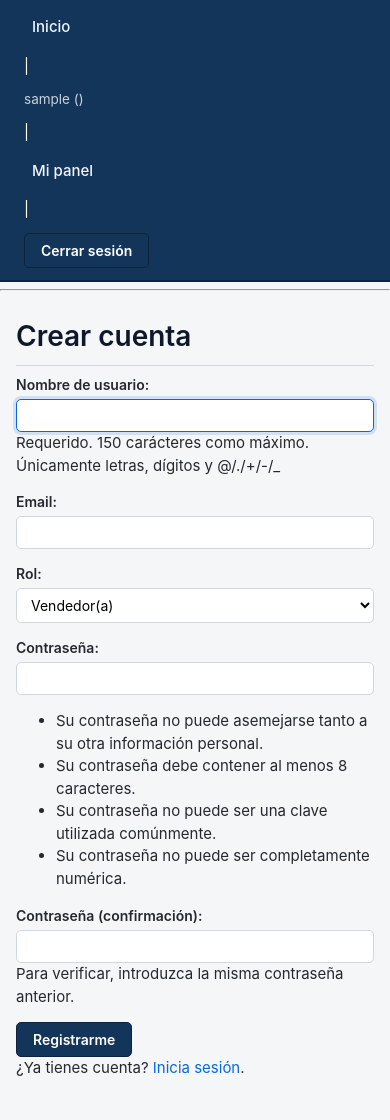
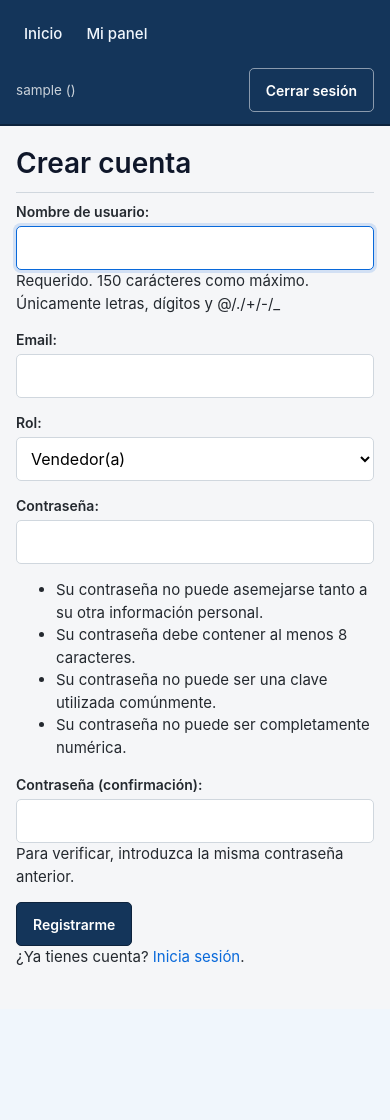
Before and after one commit to 0seroso/isf1, a Django app: page /auth/registro/ in a window 390 px wide. After the commit the page ends 965 px from the top, so only its background shows below. Run offline with Django 5.2, Linux system fonts and the light colour scheme; the visitor is signed in with stand-in values (Sample User, id 1).

Commit message:
style(interfaz): adapta navegacion y vistas para celular

```diff
--- a/u-pedidos/static/css/estilos.css
+++ b/u-pedidos/static/css/estilos.css
@@ -88,8 +88,45 @@ nav form button:hover {
 /* Contenedor principal */
 main {
   max-width: var(--max-width);
+  min-width: 0;
   margin: 24px auto 40px auto;
   padding: 0 16px;
+  overflow-wrap: anywhere;
+}
+
+.enlace-saltar {
+  position: absolute;
+  top: 8px;
+  left: 8px;
+  z-index: 10;
+  transform: translateY(-200%);
+  padding: 10px 14px;
+  background: #ffffff;
+}
+
+.enlace-saltar:focus {
+  transform: translateY(0);
+}
+
+.nav-enlaces,
+.nav-cuenta {
+  display: flex;
+  flex-wrap: wrap;
+  align-items: center;
+  gap: 8px;
+  min-width: 0;
+}
+
+.nav-cuenta {
+  margin-left: auto;
+}
+
+.nav-identidad {
+  overflow-wrap: anywhere;
+}
+
+.nav-salir {
+  margin: 0;
 }
 
 /* Títulos y textos */
@@ -564,13 +601,119 @@ a:hover {
   color: var(--color-danger);
 }
 
+.tabla-responsive {
+  max-width: 100%;
+  overflow-x: auto;
+}
+
+.tabla-responsive table {
+  min-width: 700px;
+}
+
+.tabla-responsive th {
+  white-space: nowrap;
+}
+
+.filtros button.chip {
+  border-radius: 16px;
+  background: #f6f8fa;
+  color: var(--color-text-muted);
+}
+
+.filtros button.chip.activo {
+  background: var(--color-primary);
+  border-color: var(--color-primary);
+  color: #ffffff;
+}
+
+nav .nav-salir button {
+  background: transparent;
+  border-color: rgba(255, 255, 255, 0.5);
+  color: #ffffff;
+}
+
+nav .nav-salir button:hover {
+  background: rgba(255, 255, 255, 0.2);
+}
+
+a:focus-visible,
+button:focus-visible,
+.tabla-responsive:focus-visible {
+  outline: 3px solid #0969da;
+  outline-offset: 3px;
+}
+
 /* Pantalla pequeña / móviles */
 @media (max-width: 600px) {
   nav {
     flex-direction: column;
     align-items: flex-start;
+    padding: 12px 16px;
+  }
+  .nav-enlaces,
+  .nav-cuenta {
+    width: 100%;
+  }
+  .nav-cuenta {
+    margin-left: 0;
+  }
+  .nav-identidad {
+    flex: 1;
+    min-width: 0;
+  }
+  nav a,
+  nav button,
+  form button[type="submit"],
+  input,
+  select {
+    min-height: 44px;
+  }
+  nav a {
+    display: inline-flex;
+    align-items: center;
+  }
+  input,
+  select,
+  textarea {
+    font-size: 16px;
+  }
+  .acciones a,
+  .pedido-resumen a {
+    display: inline-flex;
+    align-items: center;
+    min-height: 44px;
+  }
+  main {
+    margin-top: 16px;
   }
   .productos {
-    grid-template-columns: 1fr;
+    grid-template-columns: minmax(0, 1fr);
+  }
+  .producto-cabecera {
+    flex-wrap: wrap;
+  }
+  .pedido-seccion form {
+    flex-wrap: wrap;
+  }
+  .pedido-seccion input[type="number"] {
+    width: 80px;
+  }
+  .pedido-seccion button[type="submit"] {
+    flex-basis: 100%;
+  }
+  .filtros select {
+    min-width: 0;
+    max-width: 100%;
+  }
+  .pedido-cabecera,
+  .pedido-resumen {
+    align-items: flex-start;
+  }
+  .detalle-pedido > div {
+    flex-direction: column;
+  }
+  .tarjeta-pedido,
+  .confirmacion-reserva {
+    padding: 12px;
   }
 }
--- a/u-pedidos/templates/base.html
+++ b/u-pedidos/templates/base.html
@@ -7,28 +7,34 @@
   <link rel="stylesheet" href="{% static 'css/estilos.css' %}">
 </head>
 <body>
-  <nav>
-    <a href="/">Inicio</a>
-    {% if user.is_authenticated %}
+  <a class="enlace-saltar" href="#contenido">Saltar al contenido</a>
+  <nav aria-label="Navegación principal">
+    <div class="nav-enlaces">
+      <a href="/">Inicio</a>
       {% if user.rol == "comprador" %}
-      | <a href="{% url 'productos:catalogo' %}">Catálogo</a>
-      | <a href="{% url 'pedidos:mis_pedidos' %}">Mis pedidos</a>
+      <a href="{% url 'productos:catalogo' %}">Catálogo</a>
+      <a href="{% url 'pedidos:mis_pedidos' %}">Mis pedidos</a>
       {% endif %}
       {% if user.rol == "vendedor" %}
-      | <a href="{% url 'productos:mis_productos' %}">Mis productos</a>
+      <a href="{% url 'productos:mis_productos' %}">Mis productos</a>
       {% endif %}
-      | <span>{{ user.username }} ({{ user.get_rol_display }})</span>
-      | <a href="{% url 'usuarios:dashboard' %}">Mi panel</a>
-      | <form method="post" action="{% url 'usuarios:logout' %}" style="display:inline">
+      {% if user.is_authenticated %}
+      <a href="{% url 'usuarios:dashboard' %}">Mi panel</a>
+      {% endif %}
+    </div>
+    <div class="nav-cuenta">
+      {% if user.is_authenticated %}
+      <span class="nav-identidad">{{ user.username }} ({{ user.get_rol_display }})</span>
+      <form class="nav-salir" method="post" action="{% url 'usuarios:logout' %}">
           {% csrf_token %}
           <button type="submit">Cerrar sesión</button>
-        </form>
-    {% else %}
-      | <a href="{% url 'usuarios:login' %}">Iniciar sesión</a>
-      | <a href="{% url 'usuarios:registro' %}">Registrarse</a>
-    {% endif %}
+      </form>
+      {% else %}
+      <a href="{% url 'usuarios:login' %}">Iniciar sesión</a>
+      <a href="{% url 'usuarios:registro' %}">Registrarse</a>
+      {% endif %}
+    </div>
   </nav>
-  <hr>
   {% if messages %}
     <ul class="messages">
       {% for message in messages %}
@@ -36,7 +42,7 @@
       {% endfor %}
     </ul>
   {% endif %}
-  <main>
+  <main id="contenido" tabindex="-1">
     {% block content %}{% endblock %}
   </main>
 </body>
```
Also changed, not shown: u-pedidos/productos/templates/productos/catalogo.html (+4 -3 lines), u-pedidos/productos/templates/productos/mis_productos.html (+10 -8 lines).
